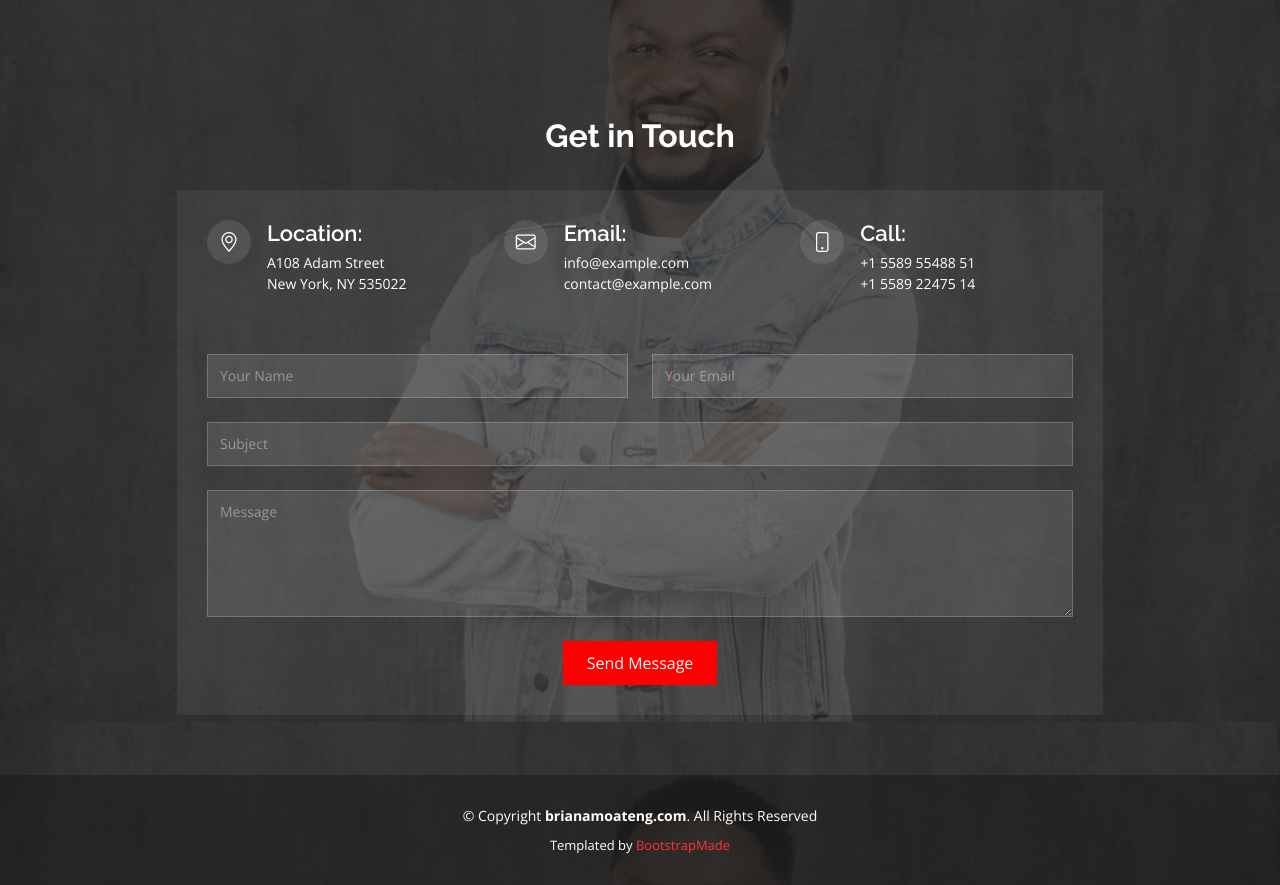
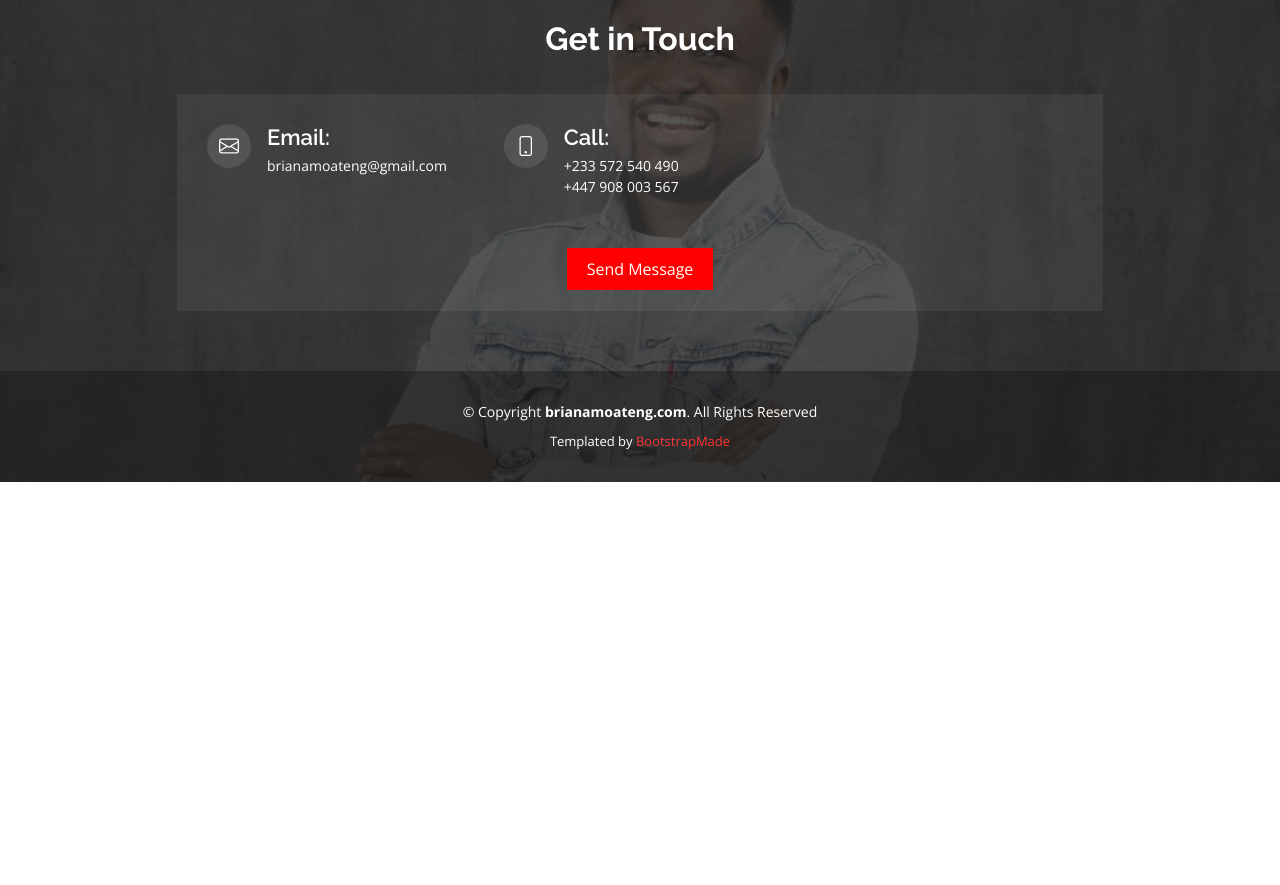
Before and after one commit to grooveyman/briancomingsoon, a plain HTML site: page index.html in a window 1280 px wide. Shown: the part 985-1870 px from the top of the page. After the commit the page ends 1467 px from the top, so only its background shows below. Drawn offline with nearby package versions, Linux system fonts and the light colour scheme; a script that the page names is missing.

Commit message:
New update Brian

```diff
--- a/assets/css/style.css
+++ b/assets/css/style.css
@@ -553,3 +553,9 @@ section {
 #footer .credits a {
   color: #ff3333;
 }
+
+.hd{
+  display: flex;
+  justify-content: center;
+  align-items: center;
+}
--- a/index.html
+++ b/index.html
@@ -51,7 +51,7 @@
         </div>
       </div>
 
-      <div class="subscribe">
+      <!-- <div class="subscribe">
         <h4>Subscribe now to get the latest updates!</h4>
         <form action="forms/notify.php" method="post" role="form" class="php-email-form">
           <div class="subscribe-form">
@@ -63,7 +63,7 @@
             <div class="sent-message">Your notification request was sent. Thank you!</div>
           </div>
         </form>
-      </div>
+      </div> -->
 
       <div class="social-links text-center">
         <a href="#" class="twitter"><i class="bi bi-twitter"></i></a>
@@ -115,28 +115,24 @@
           <h2>Get in Touch</h2>
         </div>
 
-        <div class="row justify-content-center">
+        <div class="row justify-content-center hd" >
 
           <div class="col-lg-10">
 
             <div class="info-wrap">
               <div class="row">
-                <div class="col-lg-4 info">
-                  <i class="bi bi-geo-alt"></i>
-                  <h4>Location:</h4>
-                  <p>A108 Adam Street<br>New York, NY 535022</p>
-                </div>
+
 
                 <div class="col-lg-4 info mt-4 mt-lg-0">
                   <i class="bi bi-envelope"></i>
                   <h4>Email:</h4>
-                  <p>info@example.com<br>contact@example.com</p>
+                  <p>brianamoateng@gmail.com</p>
                 </div>
 
                 <div class="col-lg-4 info mt-4 mt-lg-0">
                   <i class="bi bi-phone"></i>
                   <h4>Call:</h4>
-                  <p>+1 5589 55488 51<br>+1 5589 22475 14</p>
+                  <p>+233 572 540 490<br>+447 908 003 567</p>
                 </div>
               </div>
             </div>
@@ -148,26 +144,26 @@
         <div class="row justify-content-center">
           <div class="col-lg-10">
             <form action="forms/contact.php" method="post" role="form" class="php-email-form">
-              <div class="row">
+              <!-- <div class="row">
                 <div class="col-md-6 form-group">
                   <input type="text" name="name" class="form-control" id="name" placeholder="Your Name" required>
                 </div>
                 <div class="col-md-6 form-group mt-3 mt-md-0">
                   <input type="email" class="form-control" name="email" id="email" placeholder="Your Email" required>
                 </div>
-              </div>
-              <div class="form-group mt-3">
+              </div> -->
+              <!-- <div class="form-group mt-3">
                 <input type="text" class="form-control" name="subject" id="subject" placeholder="Subject" required>
               </div>
               <div class="form-group mt-3">
                 <textarea class="form-control" name="message" rows="5" placeholder="Message" required></textarea>
-              </div>
-              <div class="my-3">
+              </div> -->
+              <!-- <div class="my-3">
                 <div class="loading">Loading</div>
                 <div class="error-message"></div>
                 <div class="sent-message">Your message has been sent. Thank you!</div>
-              </div>
-              <div class="text-center"><button type="submit">Send Message</button></div>
+              </div> -->
+              <div class="text-center"><a href="mailto:brianamoateng@gmail.com" style="background-color: red; padding:10px 20px 10px 20px; color:white">Send Message</div></a>
             </form>
           </div>
 
```
